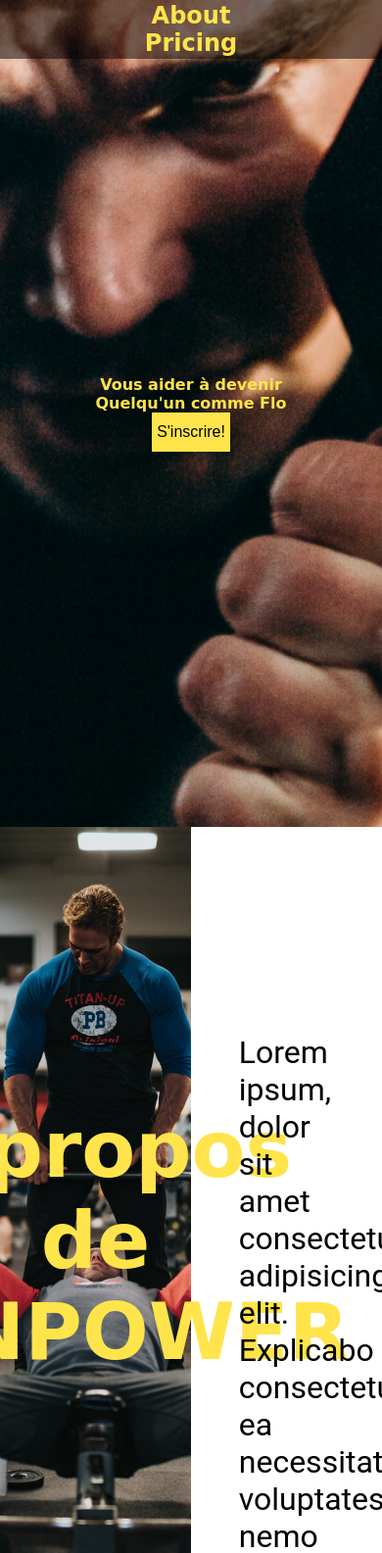
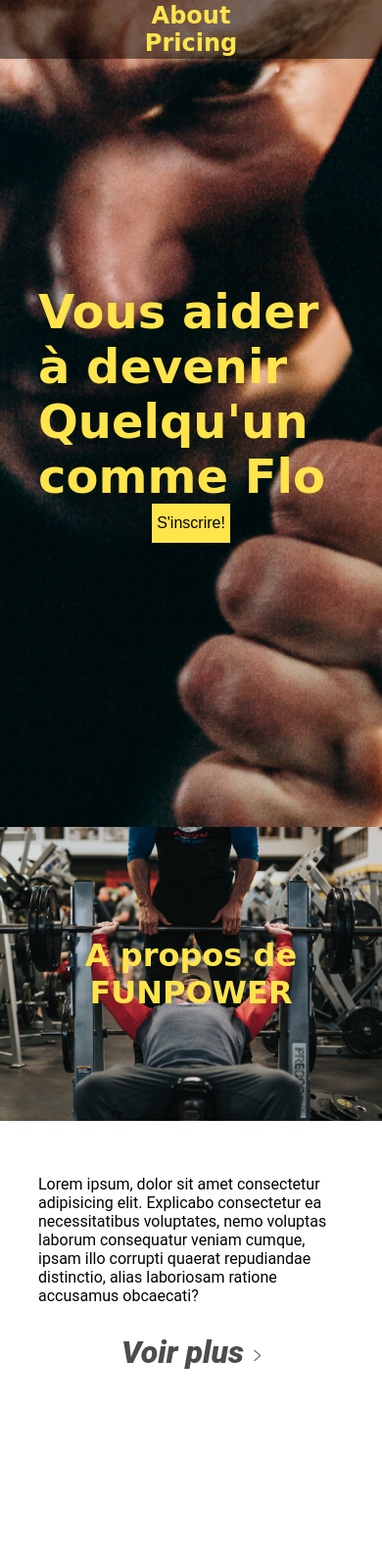
Before and after one commit to elviajero971/fun-power, a PHP site: page / in a window 390 px wide; the page is wider, and only the part inside the window is pictured. Shown: the top 1585 px of that part at 98% size. Run offline with PHP 8.4, Linux system fonts and the light colour scheme; some web fonts are replaced.

Commit message:
add Mobile Responsive

```diff
--- a/main.css
+++ b/main.css
@@ -51,7 +51,8 @@ section {
     align-items: center;
   }
   .hero-section .hero-section__title {
-    font-size: 1rem;
+    font-size: 3rem;
+    width: 80%;
   }
   .hero-section button {
     width: 80px;
@@ -88,9 +89,31 @@ section {
   height: 50%;
 }
 .about-section .about-section__content .about-section__content--container p {
-  font-size: 2rem;
+  font-size: 3rem;
 }
 
+@media (max-width: 400px) {
+  .about-section {
+    flex-direction: column;
+  }
+  .about-section .about-section__img {
+    width: 100%;
+    min-height: 300px;
+  }
+  .about-section .about-section__img h1 {
+    font-size: 2rem;
+  }
+  .about-section .about-section__content {
+    width: 100%;
+  }
+  .about-section .about-section__content .about-section__content--container {
+    width: 80%;
+  }
+  .about-section .about-section__content .about-section__content--container p {
+    font-size: 1rem;
+    width: 100%;
+  }
+}
 .pricing-section .pricing-section__header {
   display: flex;
   align-items: center;
--- a/sass/layout.scss
+++ b/sass/layout.scss
@@ -37,7 +37,8 @@ section{
     }
 
     .hero-section__title{
-      font-size: 1rem;
+      font-size: 3rem;
+      width: 80%;
     }
 
     button{
@@ -80,7 +81,32 @@ section{
       height: 50%;
 
       p{
+        font-size: 3rem;
+      }
+    }
+  }
+}
+
+@media (max-width:400px){
+  .about-section{
+    flex-direction: column;
+
+    .about-section__img{
+      width: 100%;
+      min-height: 300px;
+      h1{
         font-size: 2rem;
+      }
+    }
+
+    .about-section__content{
+      width: 100%;
+      .about-section__content--container{
+        width: 80%;
+        p{
+          font-size: 1rem;
+          width: 100%;
+        }
       }
     }
   }
```
Also changed, not shown: other parts of main.css (+53 -0 lines), other parts of sass/layout.scss (+62 -2 lines), 1 other file.
